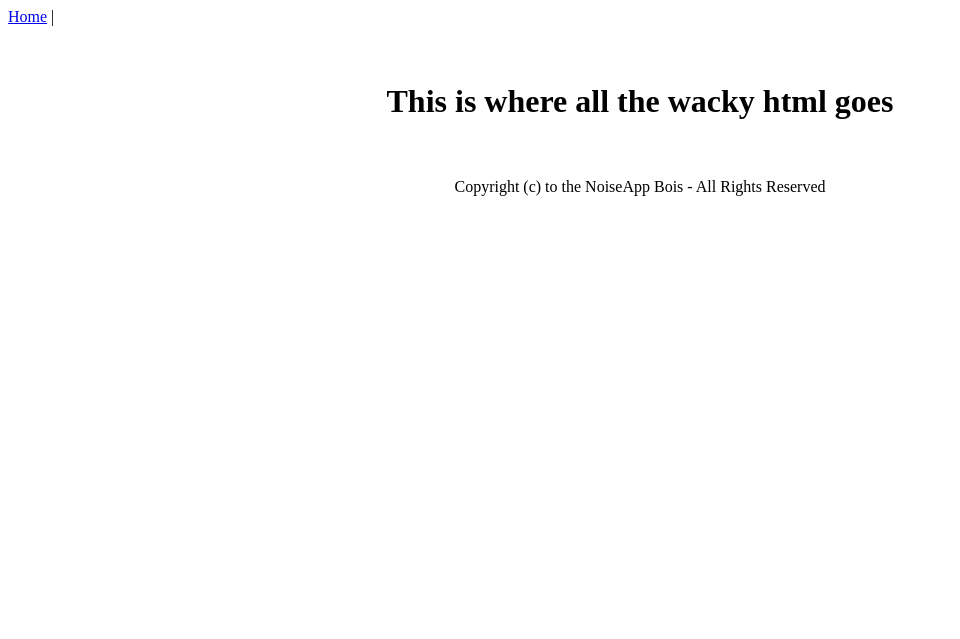
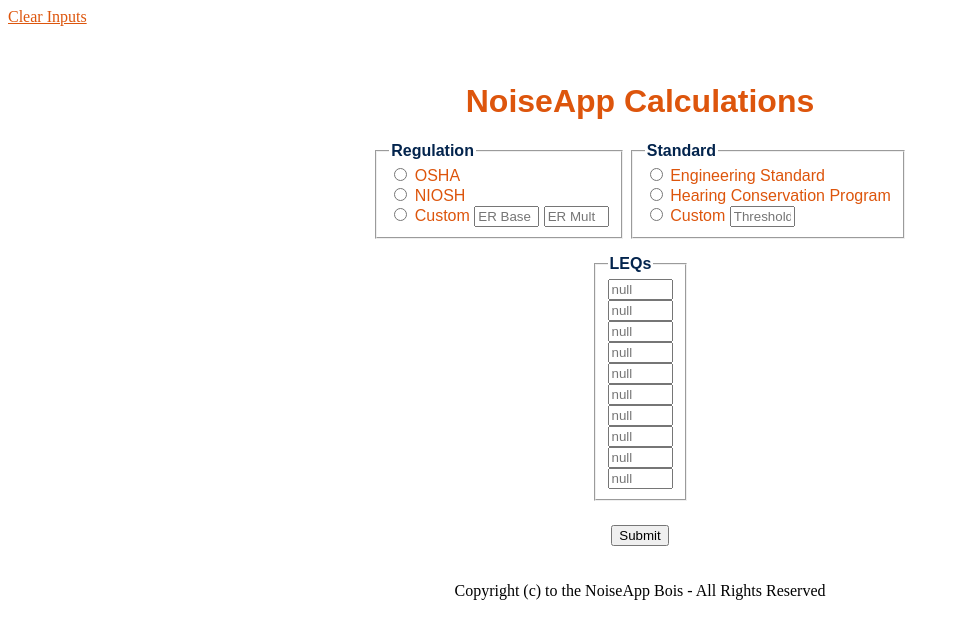
Before and after one commit to erayner305/NoiseApp, a Flask app: page / in a window 1280 px wide. Shown: the top 639 px of the page, without its empty margins (0-960 px from the left). Run offline with Flask 2, Linux system fonts and the light colour scheme.

Commit message:
Updated index.html to include a front end user interface

```diff
--- a/templates/base.html
+++ b/templates/base.html
@@ -1,4 +1,4 @@
-<a href="{{url_for('index')}}">Home</a> |
+<a style = "color:#dd550c" href="{{url_for('index')}}">Clear Inputs</a>
 <br/><br/>
 {%block content%}
 
--- a/templates/index.html
+++ b/templates/index.html
@@ -2,6 +2,59 @@
 {%block content%}
 <br/>
 <center>
-    <h1>This is where all the wacky html goes</h1>
+    <h1 style="color:#dd550c;font-family: Arial">NoiseApp Calculations</h1>
+
+    <!-- Usable outputs for these forms are under the field "value" -->
+    <form>
+    	<fieldset style="display:inline-block;text-align:left;box-sizing:border-box;font-family: Arial">
+    		<legend style="color:#03244d;font-weight: 600">Regulation</legend>
+	    		<input type="radio" id="regulation1" name ="regulation" value="OSHA"/>
+		        <label style="color: #dd550c;font-weight: 400" for="regulation1"> OSHA</label><br>
+
+		        <input type="radio" id="regulation2" name ="regulation" value="NIOSH"/>
+		        <label style="color: #dd550c;font-weight: 400" for="regulation2"> NIOSH</label><br>
+
+		        <input type="radio" id="regulation3" name ="regulation" value="CustomRegulation"/>
+		        <label style="color: #dd550c;font-weight: 400" for="vehicle1"> Custom</label>
+
+			        <input type="text" id="customregulation1" name="customregulation" placeholder="ER Base" size = "5">
+			        <input type="text" id="customregulation2" name="customregulation" placeholder="ER Mult" size = "5">
+    	</fieldset>
+
+		<fieldset style="display:inline-block;text-align:left;box-sizing:border-box;font-family: Arial">
+			<legend style="color:#03244d;font-weight: 600">Standard</legend>
+			  	<input type="radio" id="standard1" name="standard" value="ES"/>
+			  	<label style="color:#dd550c;font-weight: 400" for="standard1">Engineering Standard</label><br>
+
+			  	<input type="radio" id="standard2" name="standard" value="HCP"/>
+			  	<label style="color:#dd550c;font-weight: 400" for="standard2">Hearing Conservation Program</label><br>
+
+			  	<input type="radio" id="standard3" name="standard" value="CustomStandard"/>
+			  	<label style="color:#dd550c;font-weight: 400" for="standard3">Custom</label>
+
+			  	<input type="text" id="customStandard2" name="Threshold" placeholder="Threshold" size="5">
+		</fieldset>
+	</form>
+
+	<!-- Each one of these will be linked to some function with a variable amount of inputs -->
+    <form>
+    	<fieldset style="display:inline;font-family: Arial">
+    		<legend style="color:#03244d;font-weight: 600">LEQs</legend>
+    		<input type="text" id="LEQ1" name="LEQ1" placeholder="null" size = "5"><br>
+    		<input type="text" id="LEQ2" name="LEQ2" placeholder="null" size = "5"><br>
+    		<input type="text" id="LEQ3" name="LEQ3" placeholder="null" size = "5"><br>
+    		<input type="text" id="LEQ4" name="LEQ4" placeholder="null" size = "5"><br>
+    		<input type="text" id="LEQ5" name="LEQ5" placeholder="null" size = "5"><br>
+    		<input type="text" id="LEQ6" name="LEQ6" placeholder="null" size = "5"><br>
+    		<input type="text" id="LEQ7" name="LEQ7" placeholder="null" size = "5"><br>
+    		<input type="text" id="LEQ8" name="LEQ8" placeholder="null" size = "5"><br>
+    		<input type="text" id="LEQ9" name="LEQ9" placeholder="null" size = "5"><br>
+    		<input type="text" id="LEQ10" name="LEQ10" placeholder="null" size = "5"><br>
+    	</fieldset>
+    </form>
+
+    <!-- This submit button needs to linked to backend code that submits all of these forms at the same time -->
+    <input style="margin-top:8px" type="submit" value="Submit">
+
 </center>
 {%endblock%}
```
